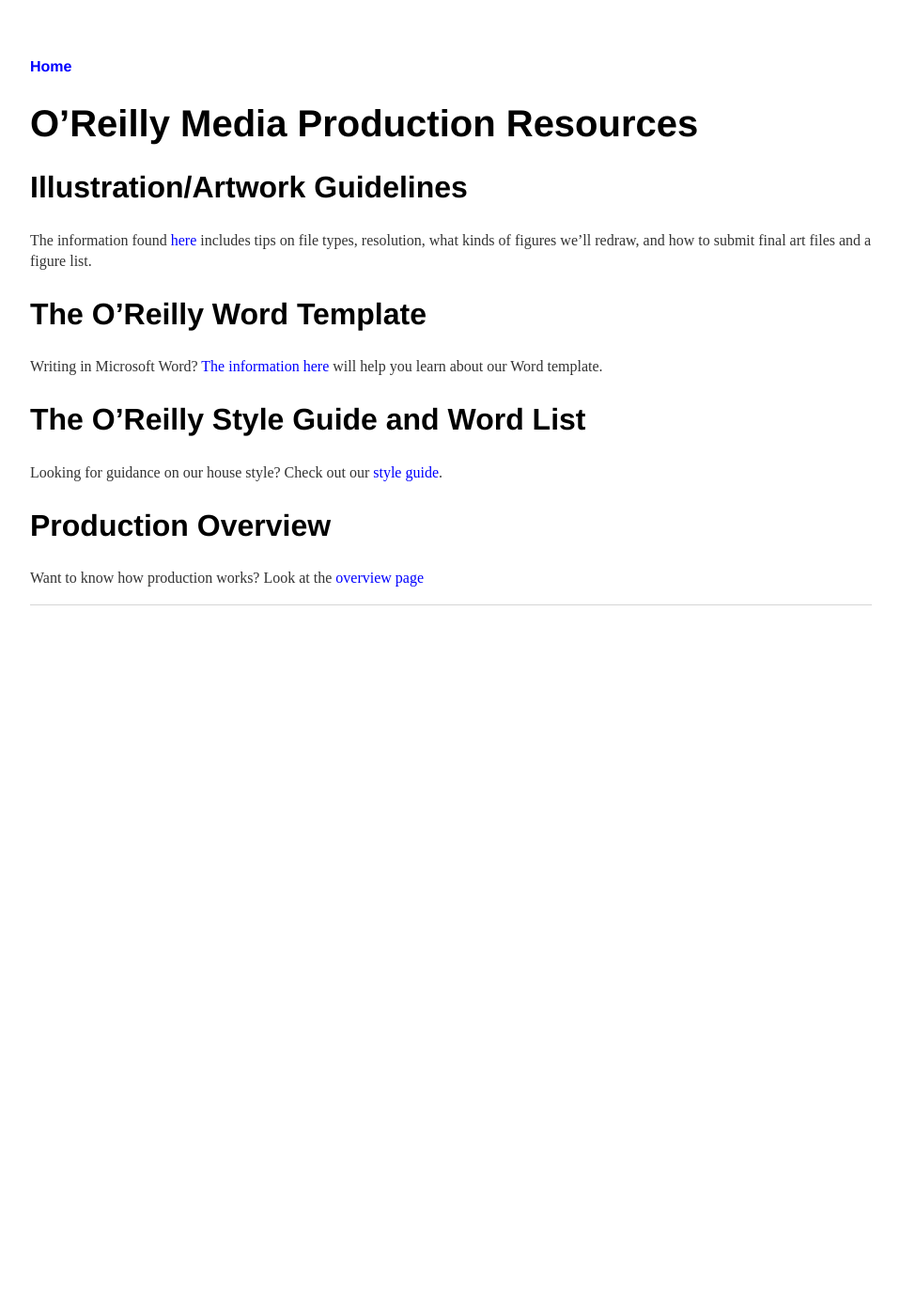
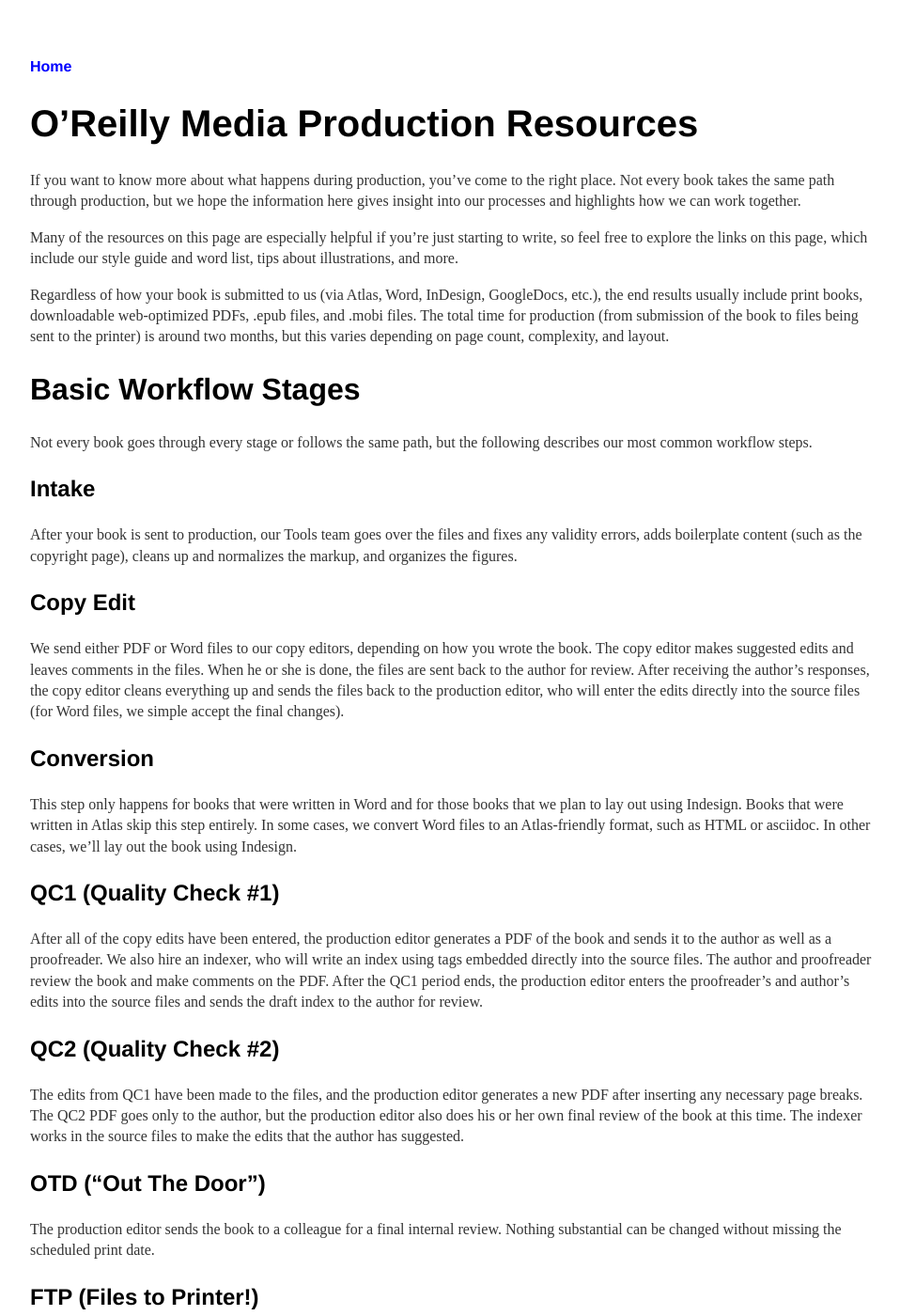
Before and after one commit to oreillymedia/production-resources, a Jekyll site: the page built from index.md, in a window 1280 px wide and 1400 px high. Shown: the whole window at 94% size, without its empty margins (160-1118 px from the left). Built offline with Jekyll 4.4.1, drawn with Linux system fonts in a browser that asks for light colours; some of the changed text lies outside the part shown.

Commit message:
reconfigures home page

```diff
--- a/index.md
+++ b/index.md
@@ -3,6 +3,49 @@
 title: Production Resources
 ---
 # O'Reilly Media Production Resources
+
+If you want to know more about what happens during production, you’ve come to the right place. Not every book takes the same path through production, but we hope the information here gives insight into our processes and highlights how we can work together.
+
+Many of the resources on this page are especially helpful if you’re just starting to write, so feel free to explore the links on this page, which include our style guide and word list, tips about illustrations, and more.
+
+Regardless of how your book is submitted to us (via Atlas, Word, InDesign, GoogleDocs, etc.), the end results usually include print books, downloadable web-optimized PDFs, .epub files, and .mobi files. The total time for production (from submission of the book to files being sent to the printer) is around two months, but this varies depending on page count, complexity, and layout.
+
+## Basic Workflow Stages
+
+Not every book goes through every stage or follows the same path, but the following describes our most common workflow steps.
+
+### Intake
+
+After your book is sent to production, our Tools team goes over the files and fixes any validity errors, adds boilerplate content (such as the copyright page), cleans up and normalizes the markup, and organizes the figures.
+
+### Copy Edit
+
+We send either PDF or Word files to our copy editors, depending on how you wrote the book. The copy editor makes suggested edits and leaves comments in the files. When he or she is done, the files are sent back to the author for review. After receiving the author’s responses, the copy editor cleans everything up and sends the files back to the production editor, who will enter the edits directly into the source files (for Word files, we simple accept the final changes).
+
+### Conversion
+
+This step only happens for books that were written in Word and for those books that we plan to lay out using Indesign. Books that were written in Atlas skip this step entirely. In some cases, we convert Word files to an Atlas-friendly format, such as HTML or asciidoc. In other cases, we’ll lay out the book using Indesign.
+
+### QC1 (Quality Check #1)
+
+After all of the copy edits have been entered, the production editor generates a PDF of the book and sends it to the author as well as a proofreader. We also hire an indexer, who will write an index using tags embedded directly into the source files. The author and proofreader review the book and make comments on the PDF. After the QC1 period ends, the production editor enters the proofreader’s and author’s edits into the source files and sends the draft index to the author for review.
+
+### QC2 (Quality Check #2)
+
+The edits from QC1 have been made to the files, and the production editor generates a new PDF after inserting any necessary page breaks. The QC2 PDF goes only to the author, but the production editor also does his or her own final review of the book at this time. The indexer works in the source files to make the edits that the author has suggested.
+
+### OTD (“Out The Door”)
+
+The production editor sends the book to a colleague for a final internal review. Nothing substantial can be changed without missing the scheduled print date.
+
+### FTP (Files to Printer!)
+
+Once the final files have been approved, we send everything to the printer!
+
+### Post-Prod
+
+The production editor takes care of post-production, which involves creating final ebook formats (.epub and .mobi) and distributing them to the necessary channels. The production editor also sends the author a final email with instructions detailing how authors can use the Errata Portal and stay up-to-date with their books. Once this email goes out, production is officially finished! In general, printed books are available in stores 10-15 business days after the FTP date.
+
 
 ## Illustration/Artwork Guidelines
 
@@ -15,7 +58,3 @@
 ## The O'Reilly Style Guide and Word List
 
 Looking for guidance on our house style? Check out our [style guide](http://oreillymedia.github.io/production-resources/styleguide/).
-
-## Production Overview
-
-Want to know how production works? Look at the [overview page](http://oreillymedia.github.io/production-resources/overview/)
```
